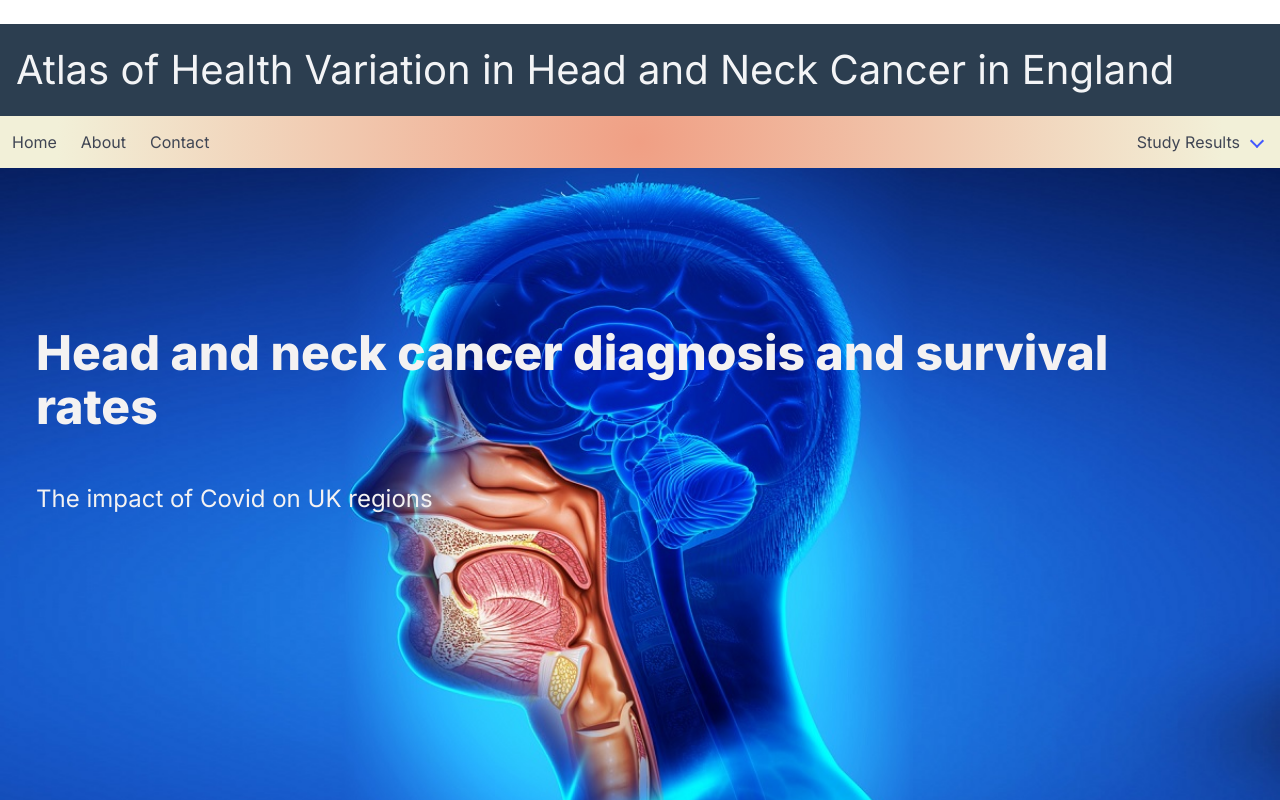
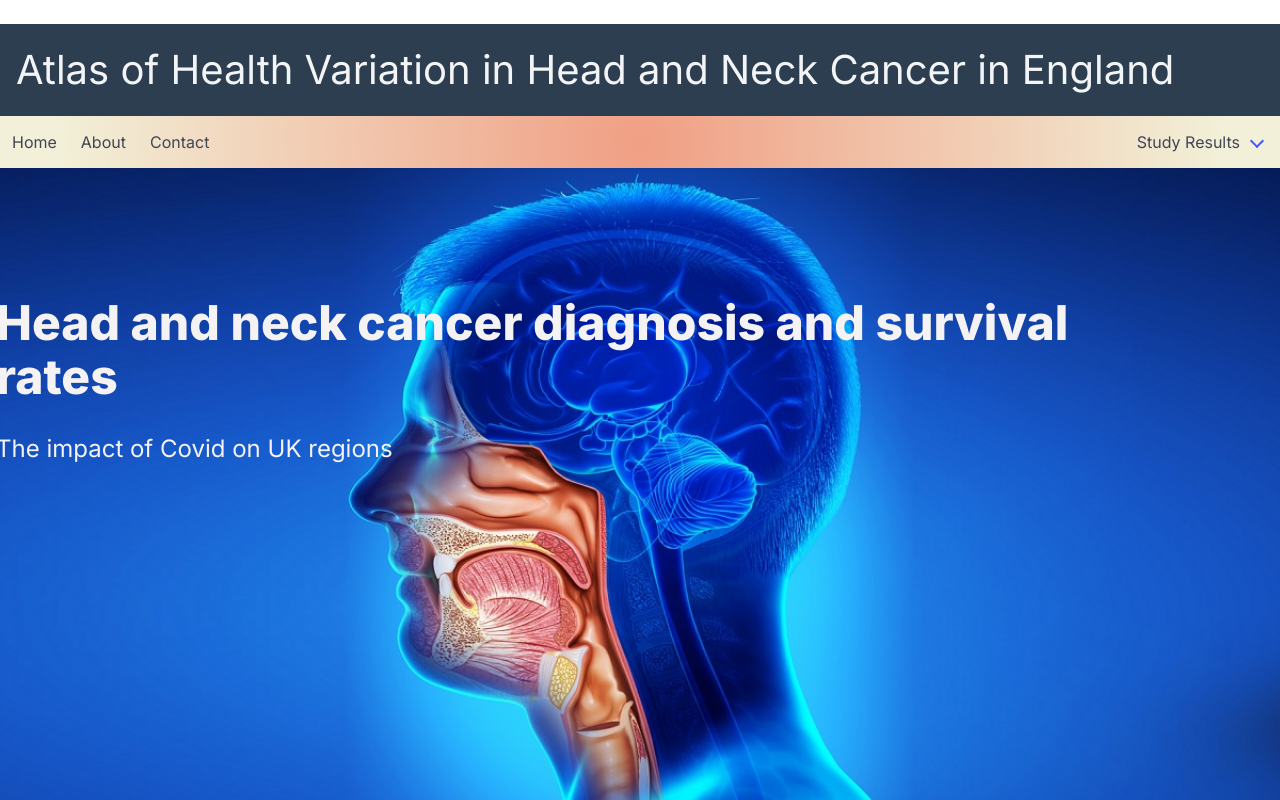
Before and after one commit to NewcastleRSE/AHVANCE, a Vue app: page / in a window 1280 px wide. Shown: the top 800 px of the page. Built offline with nearby package versions, Linux system fonts and the light colour scheme.

Commit message:
Work on splash page

```diff
--- a/src/components/AppBanner.vue
+++ b/src/components/AppBanner.vue
@@ -47,15 +47,15 @@ hero-body {
 .title {
   color: $light;
   position: relative;
-  top: -130px;
-  left: -60px;
+  top: -160px;
+  left: -100px;
 }
 
 .subtitle {
   color: $light;
   position: relative;
-  top: -80px;
-  left: -60px;
+  top: -130px;
+  left: -100px;
 }
 
 
```
